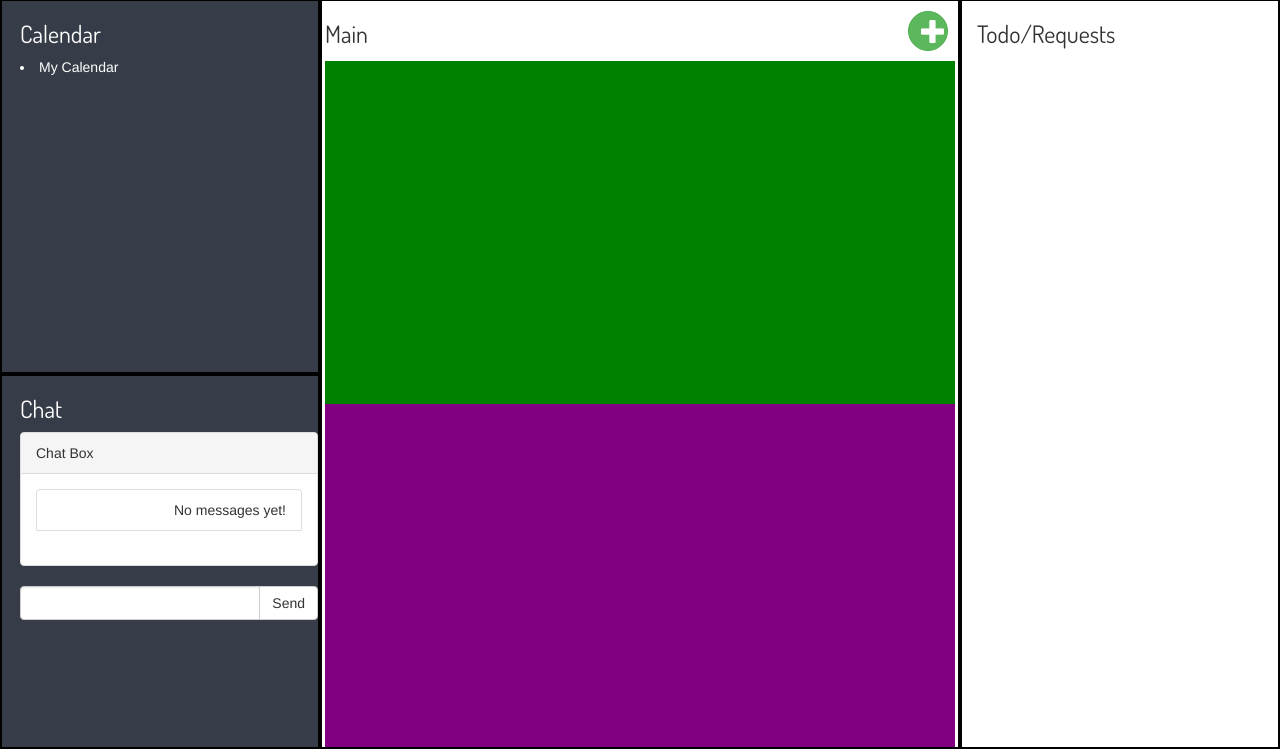
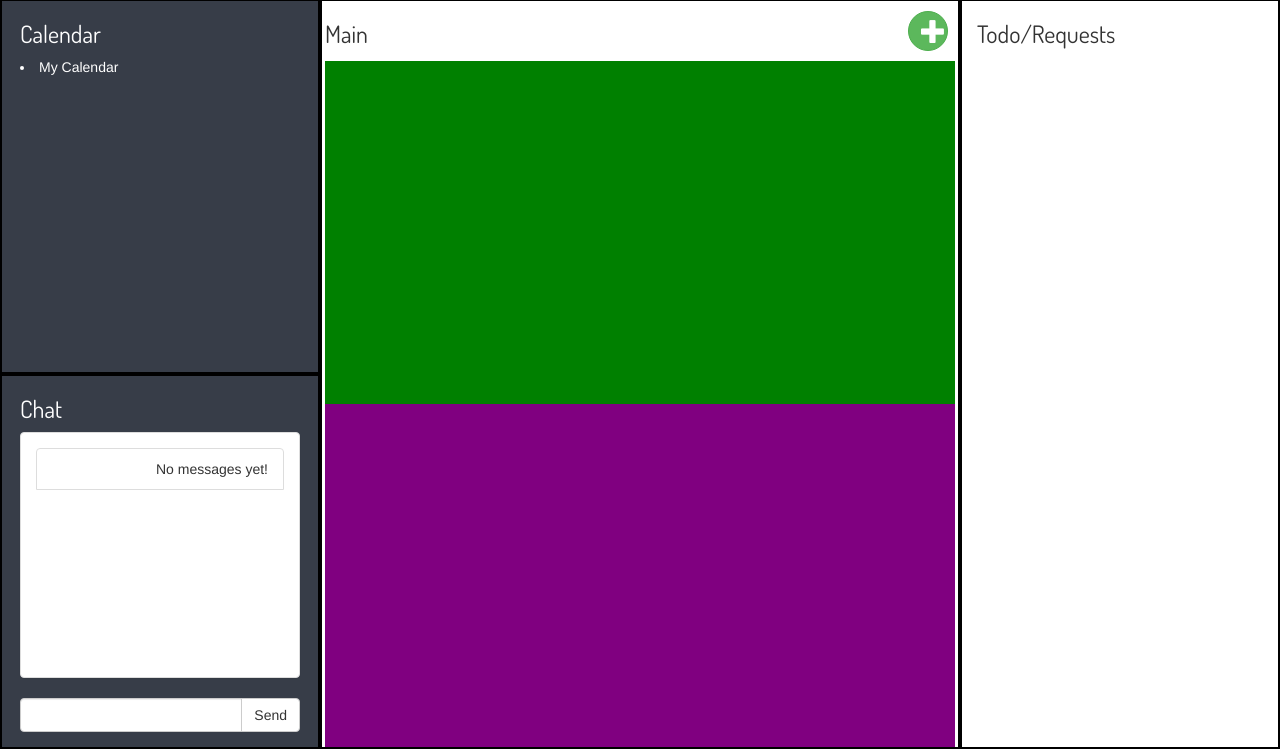
Before and after one commit to HaarisKhan/iAssign, a Django app: page /renderApp/ in a window 1280 px wide. Shown: the part 51-800 px from the top of the page. Run offline with Django 3.2, Linux system fonts and the light colour scheme; some libraries are stand-ins or nearby versions.

Commit message:
chat box layout fixed

```diff
--- a/iAssign/app/static/css/appPage.css
+++ b/iAssign/app/static/css/appPage.css
@@ -10,6 +10,7 @@
     border: 2px solid black;
     padding-left: 18px;
     color: white;
+    padding-right: 18px;
 }
 
 #chat {
@@ -18,6 +19,7 @@
     background-color: #373D48;
     border: 2px solid black;
     padding-left: 18px;
+    padding-right: 18px;
 }
 
 #main {
--- a/iAssign/app/static/css/chat.css
+++ b/iAssign/app/static/css/chat.css
@@ -5,5 +5,5 @@
 
 .panel-body {
     overflow-y: scroll;
-    height: 85%;
+    height: calc(100% - 125px);
 }
--- a/iAssign/app/templates/appPage.html
+++ b/iAssign/app/templates/appPage.html
@@ -8,6 +8,7 @@
   <title>iAssign</title>
   <meta name="iAssign" content="iAssign Main Home">
   <meta name="Ram K" content="That's me">
+  <link rel="stylesheet" href="{% static "css/chat.css" %}">
   <link rel="stylesheet" href="{% static "css/appPage.css" %}">
   <link rel="stylesheet" href="{% static "css/bootstrap.min.css" %}">
     <script src="{% static 'js/chat.js' %}"></script>
@@ -74,9 +75,8 @@
   				</div>
   				<div class="row" id = "chat">
   					<h3 style="color: white; font-family: 'Dosis', cursive;">Chat</h3>
-    <div id="chat-body" class="panel panel-default">
-        <div class="panel-heading">Chat Box</div>
-        <div id="msg-list-div" class="panel-body">
+    <div id="chat-body" class="panel panel-default panel-body">
+        <div id="msg-list-div">
             <ul id="msg-list" class="list-group">
                 {% for obj in chat %}
                     {% if obj.user == request.user %}
```
